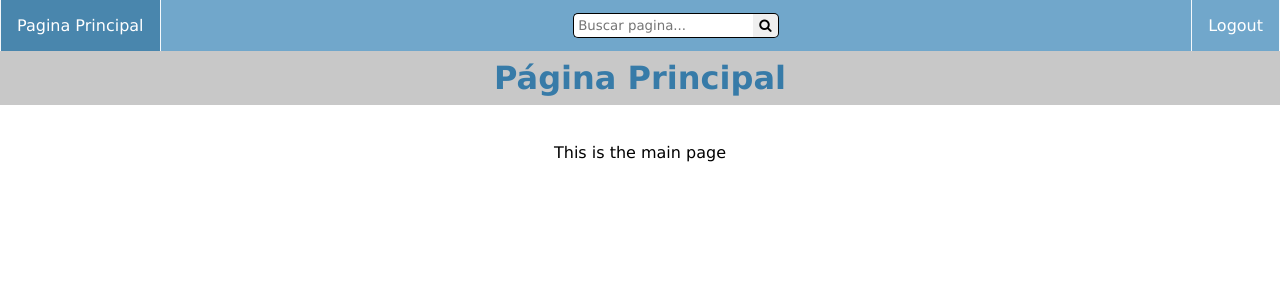
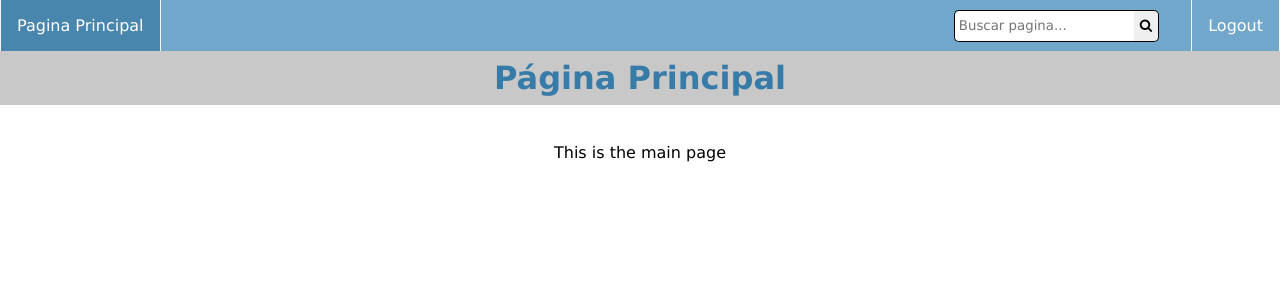
Before and after one commit to ChrisPoul/Industrias-EnGo, a Flask app: page / in a window 1280 px wide. Shown: the top 300 px of the page. Run offline with Flask 2, Linux system fonts and the light colour scheme; the visitor is signed in with stand-in values (Sample User, id 1); data comes from the database, SQL or seed files in the repository; data that the repository does not hold is empty.

Commit message:
Improved the look of general search-bar

```diff
--- a/EnGo/static/styles/style-navbar.css
+++ b/EnGo/static/styles/style-navbar.css
@@ -20,12 +20,10 @@ nav div {
     flex-direction: row;
     border-right: 1px solid rgba(255, 255, 255, 0.931);
 }
-nav div:last-child {
-    margin-left: auto;
-}
 div.search-bar {
     border: none;
     align-items: center;
     max-width: max-content;
     margin-left: auto;
+    margin-right: 2em;
 }
--- a/EnGo/static/styles/style-searchbar.css
+++ b/EnGo/static/styles/style-searchbar.css
@@ -25,6 +25,6 @@ nav form {
     display: flex;
     justify-content: center;
     flex-direction: column;
-    height: min-content;
+    height: 2em;
     width: 50vmax;
 }
```
